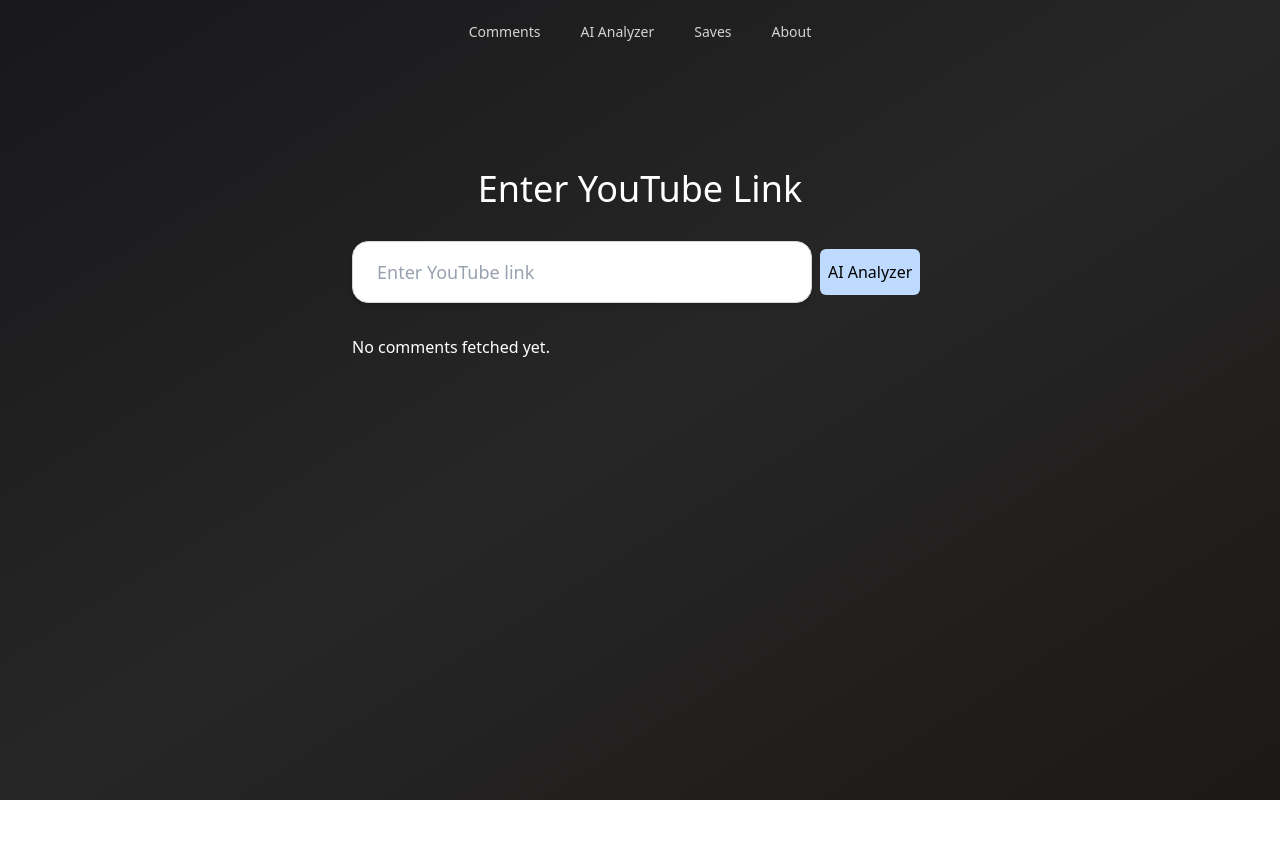
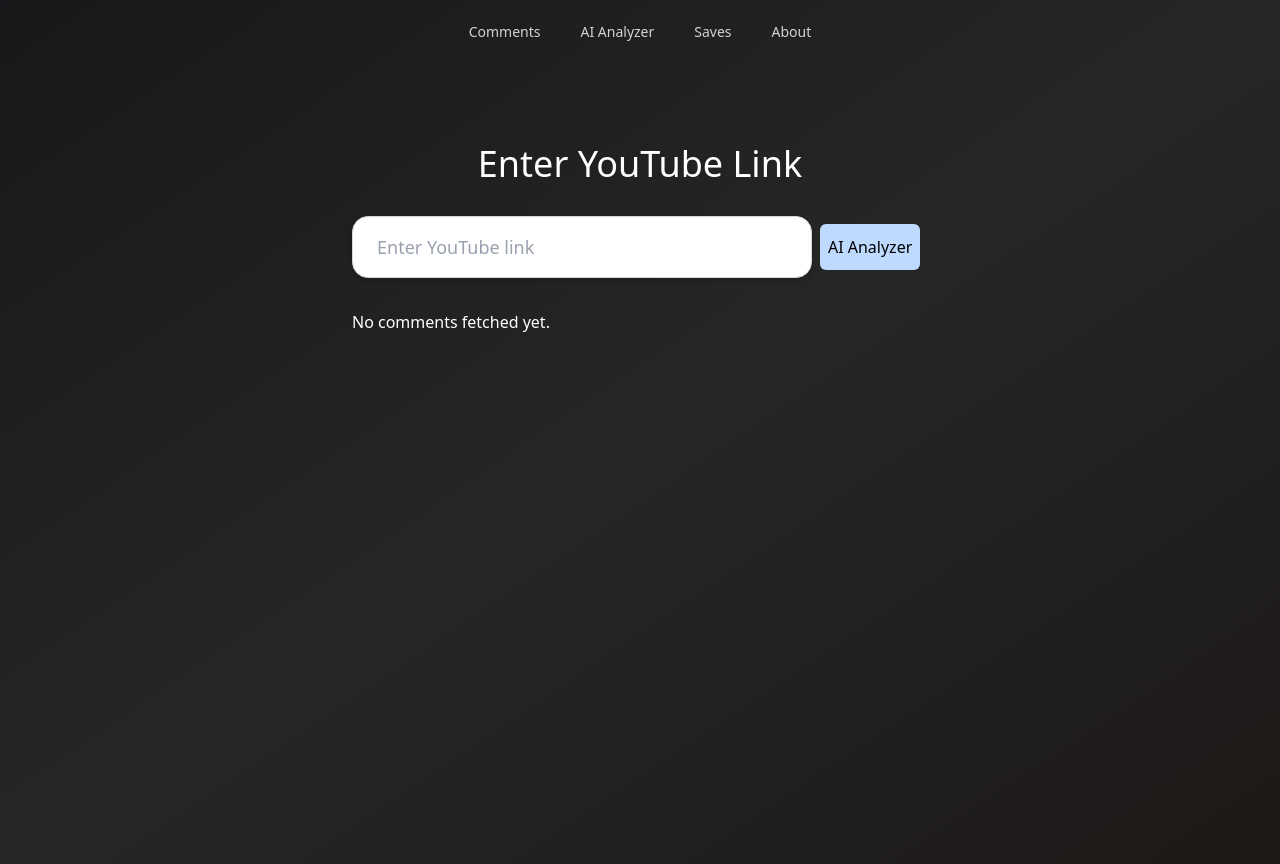
Before and after one commit to HayyanSerwer/YouTube-Comment-Analyzer, a React (Vite) app: page / in a window 1280 px wide. Before the commit the page ends 800 px from the top, so only its background shows below. Built offline with nearby package versions, Linux system fonts and the light colour scheme.

Commit message:
Comments added

```diff
--- /dev/null
+++ b/src/components/Comment.tsx
@@ -0,0 +1,12 @@
+interface CommentProps {
+  text: string;
+  number: number;
+}
+
+export default function Comment({ text, number }: CommentProps) {
+  return (
+    <li className="mb-4 p-3 bg-gray-700 rounded-md text-white">
+      User {number}: {text}
+    </li>
+  );
+}
--- a/src/components/Home.tsx
+++ b/src/components/Home.tsx
@@ -1,5 +1,6 @@
 import { useState } from 'react';
 import Search from './Search.tsx';
+import Comment from './Comment.tsx'
 
 function Home() {
   const [count, setCount] = useState(0);
@@ -56,7 +57,7 @@
   };
 
   return (
-    <div className="flex flex-col items-center justify-center min-h-screen px-4 -mt-50">
+    <div className="flex flex-col items-center justify-start min-h-screen px-4 pt-20">
       <h1 className="text-white text-4xl mb-8 text-center">Enter YouTube Link</h1>
       <div className="flex flex-row w-full max-w-xl">
         <Search onURLChange={handleURLChange} />
@@ -68,11 +69,11 @@
           {loading ? "Loading..." : "AI Analyzer"}
         </button>
       </div>
-      <div className="mt-8 w-full max-w-xl">
+      <div className="mt-8 w-full max-w-xl ">
         {comments.length > 0 ? (
-          <ul className="text-white">
+          <ul className="text-white bg-gray-800 rounded-lg p-4 max-h-96 overflow-y-auto">
             {comments.map((comment, index) => (
-              <li key={index} className="mb-4">{comment}</li>
+              <Comment key={index} text={comment} number={index}/>
             ))}
           </ul>
         ) : (
```
Also changed, not shown: 1 other file (tests, documents, lock files or other folders).
